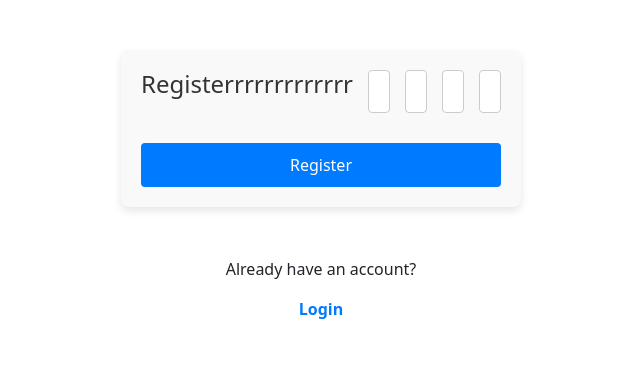
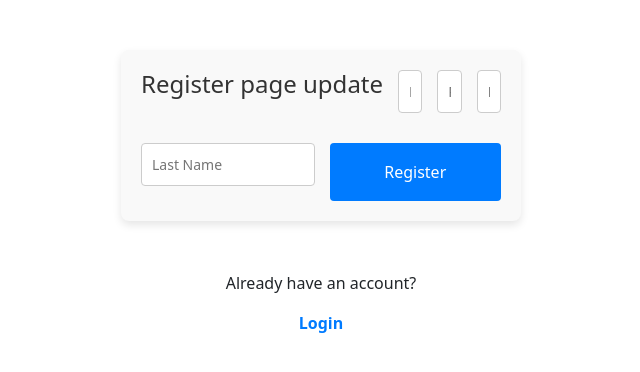
Before and after one commit to anjali777/biz_bill, a React (Create React App) app in the folder frontend_biz/: page / in a window 1280 px wide. Shown: the top 372 px of the page, without its empty margins (319-959 px from the left). Built offline with nearby package versions, Linux system fonts and the light colour scheme; a small style sheet from the web is missing.

Commit message:
register page update

```diff
--- a/frontend_biz/src/components/user/Register.js
+++ b/frontend_biz/src/components/user/Register.js
@@ -39,7 +39,7 @@ const Register = () => {
   return (
     <div className="register_form_div">
       <form className="register_form" onSubmit={handleSubmit}>
-        <h2>Registerrrrrrrrrrrrr</h2>
+        <h2>Register page update</h2>
         <input type="email" name="email" placeholder="Email" onChange={handleChange} required />
         <input type="password" name="password" placeholder="Password" onChange={handleChange} required />
         <input type="text" name="first_name" placeholder="First Name" onChange={handleChange} required />
```
